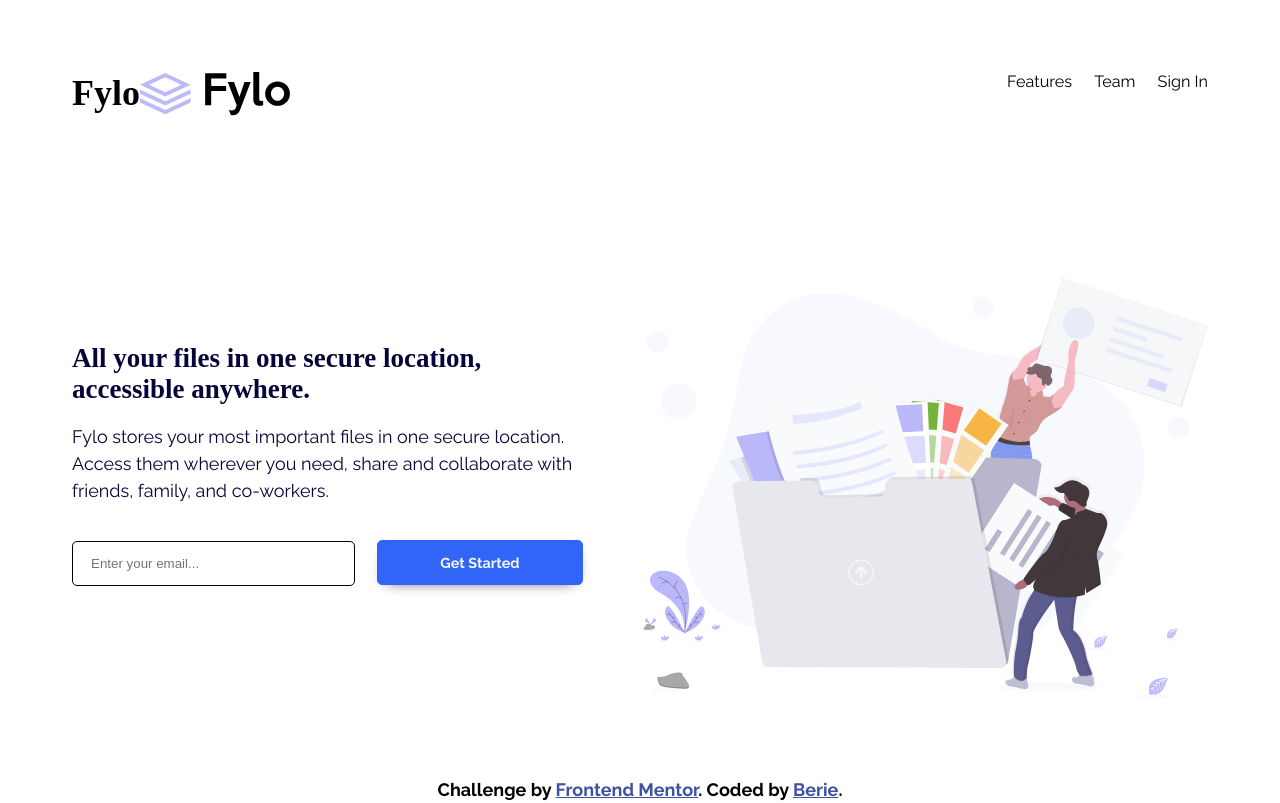
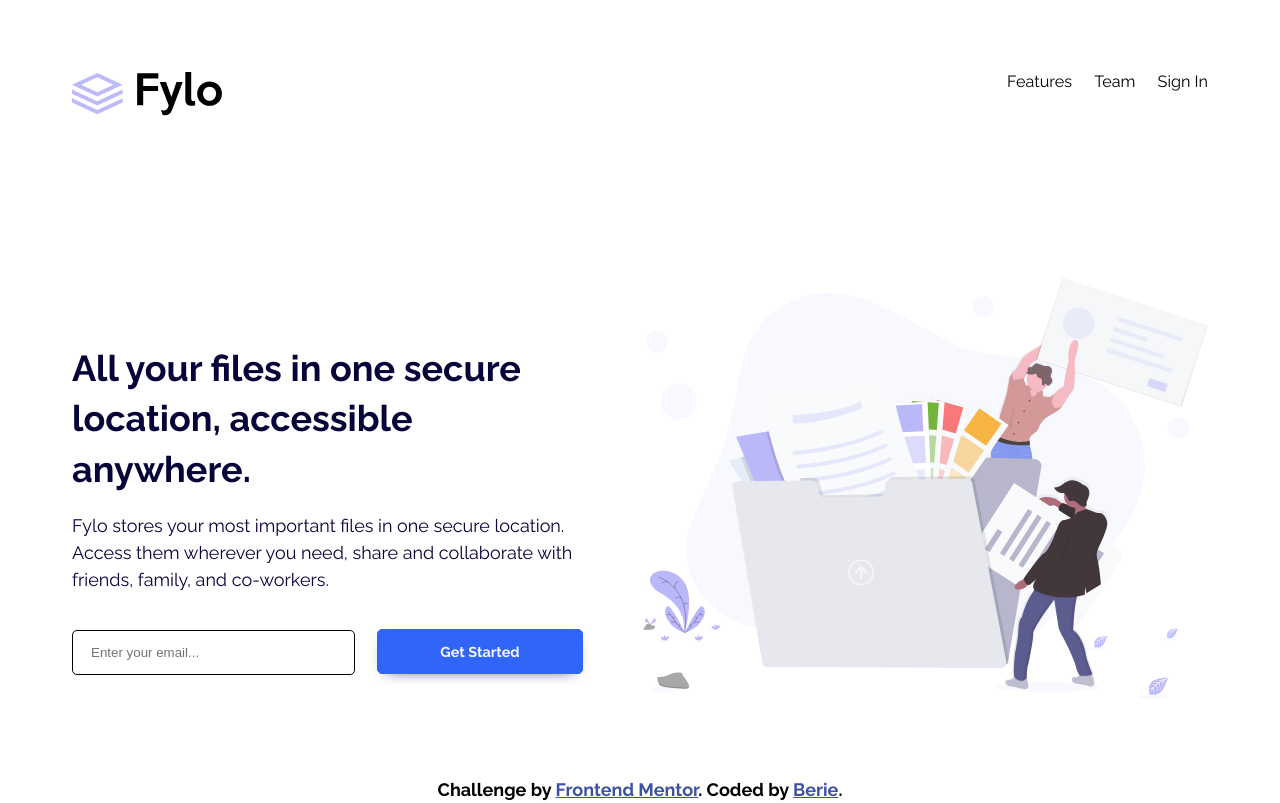
Before and after one commit to Artosh-afr/Fylo-landing-page, a plain HTML site: page index.html in a window 1280 px wide. Shown: the top 803 px of the page. Drawn offline with Linux system fonts and the light colour scheme.

Commit message:
Update index.html

```diff
--- a/index.html
+++ b/index.html
@@ -17,7 +17,7 @@
 
 <header>
 
-  <h1>Fylo</h1>
+
 
 
 
@@ -33,7 +33,7 @@
 <main>
   <section class="sec-1">
     <div>
-  <h2>All your files in one secure location, accessible anywhere.</h2>
+  <h1>All your files in one secure location, accessible anywhere.</h1>
 
   <p>Fylo stores your most important files in one secure location.
   Access them wherever you need, share and collaborate with friends,
```
